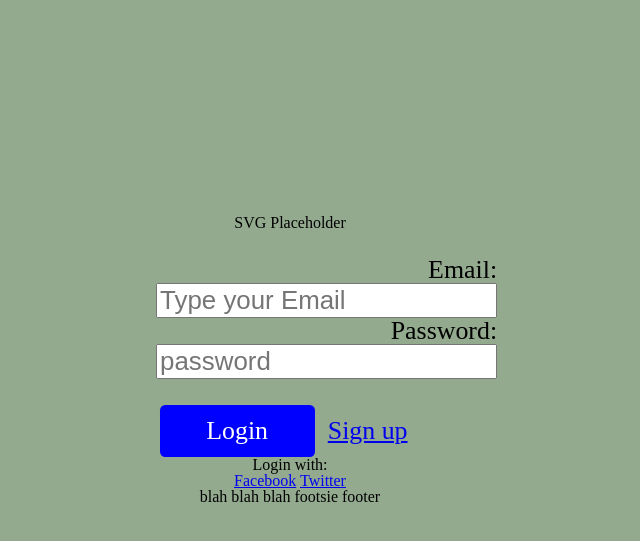
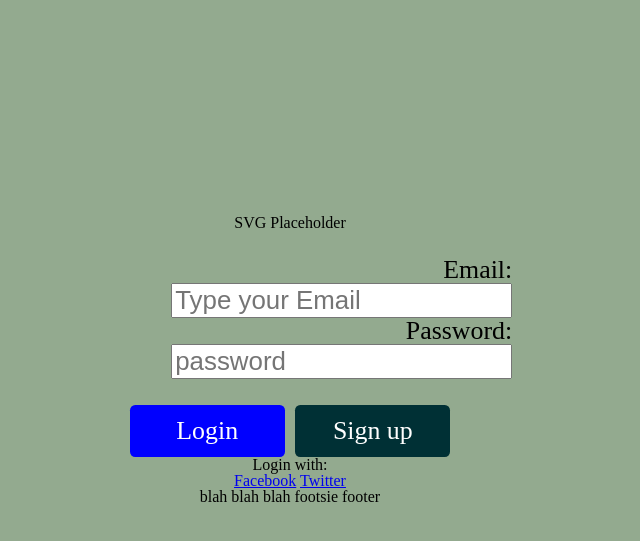
Before and after one commit to GoOutside/master, a web app: file design/index.html in a window 1280 px wide. Shown: the top 541 px of the page, without its empty margins (350-990 px from the left). Run offline with its HTML, style and script files only (its server is not run), Linux system fonts and the light colour scheme; some libraries are stand-ins or nearby versions.

Commit message:
spacing for login buttons and width for container

```diff
--- a/design/index.html
+++ b/design/index.html
@@ -37,7 +37,7 @@
             </div>
             <div class="login_form_buttons">
               <a href="#" class="button_login">Login</a>
-              <a href="#">Sign up</a>
+              <a href="#" class="button_signup">Sign up</a>
             </div>
           </form>
 
--- a/design/sass/buttons/_buttons.sass
+++ b/design/sass/buttons/_buttons.sass
@@ -8,3 +8,14 @@
   justify-content: center
   font-size: 1.618em
   color: white
+
+.button_signup
+  height: auto
+  width: 5em
+  border-radius: 0.2em
+  background-color: #003035
+  text-decoration: none
+  align-content: center
+  justify-content: center
+  font-size: 1.618em
+  color: white
--- a/design/sass/layouts/_modules.sass
+++ b/design/sass/layouts/_modules.sass
@@ -16,6 +16,7 @@ main
 .login_container
   display: flex
   flex-flow: column nowrap
+  width: 30em
   margin: 0 auto
   text-align: center
 
@@ -31,7 +32,8 @@ main
     font-size: 1.618em
     line-height: 2em
     padding: 0 0.5em
-    &.button_login
+    margin: 0 0.2em
+    &.button_login, &.button_signup
       &:hover
         background-color: white
         color: blue
--- a/design/stylesheets/application.css
+++ b/design/stylesheets/application.css
@@ -6,6 +6,17 @@ body {
   width: 5em;
   border-radius: 0.2em;
   background-color: blue;
+  text-decoration: none;
+  align-content: center;
+  justify-content: center;
+  font-size: 1.618em;
+  color: white; }
+
+.button_signup {
+  height: auto;
+  width: 5em;
+  border-radius: 0.2em;
+  background-color: #003035;
   text-decoration: none;
   align-content: center;
   justify-content: center;
@@ -28,6 +39,7 @@ main {
 .login_container {
   display: flex;
   flex-flow: column nowrap;
+  width: 30em;
   margin: 0 auto;
   text-align: center; }
 
@@ -42,8 +54,9 @@ main {
   .login_form_buttons a {
     font-size: 1.618em;
     line-height: 2em;
-    padding: 0 0.5em; }
-    .login_form_buttons a.button_login:hover {
+    padding: 0 0.5em;
+    margin: 0 0.2em; }
+    .login_form_buttons a.button_login:hover, .login_form_buttons a.button_signup:hover {
       background-color: white;
       color: blue; }
 
```
